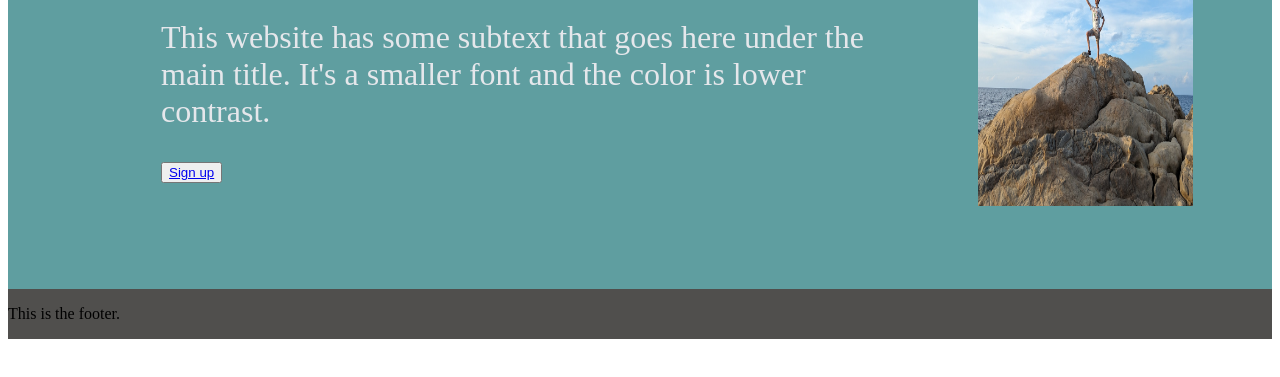
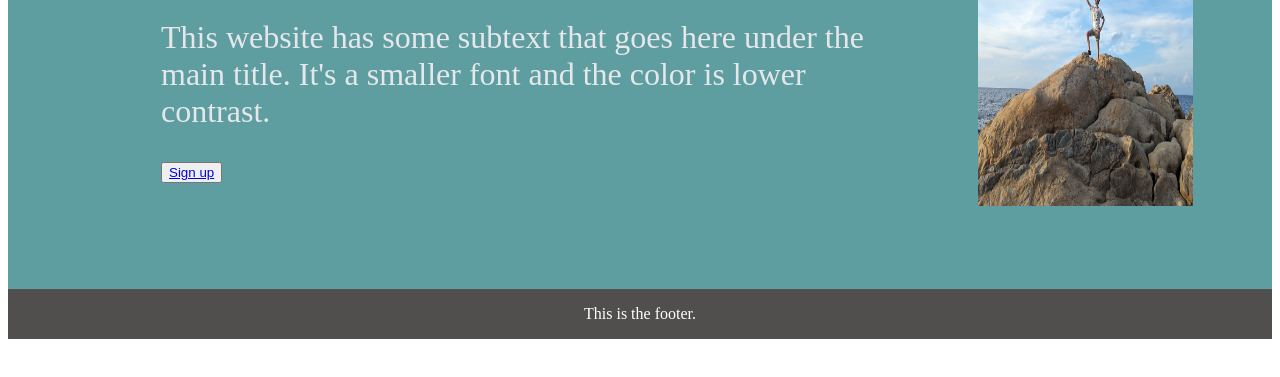
Before and after one commit to ProgressChris88/odin-foundations-landing-page, a plain HTML site: page index.html in a window 1280 px wide. Shown: the part 317-694 px from the top of the page. Drawn offline with Linux system fonts and the light colour scheme.

Commit message:
Add footer

```diff
--- a/css/style.css
+++ b/css/style.css
@@ -62,5 +62,6 @@ li {
 .footer {
   display: flex;
   background-color: #504f4d;
-  font: white;
+  color: white;
+  justify-content: center;
 }
```
